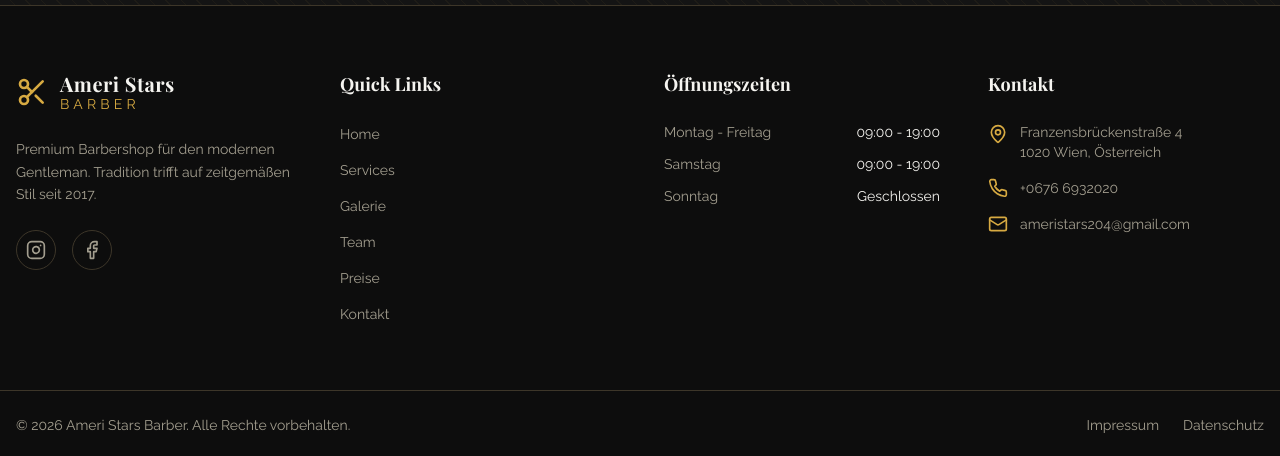
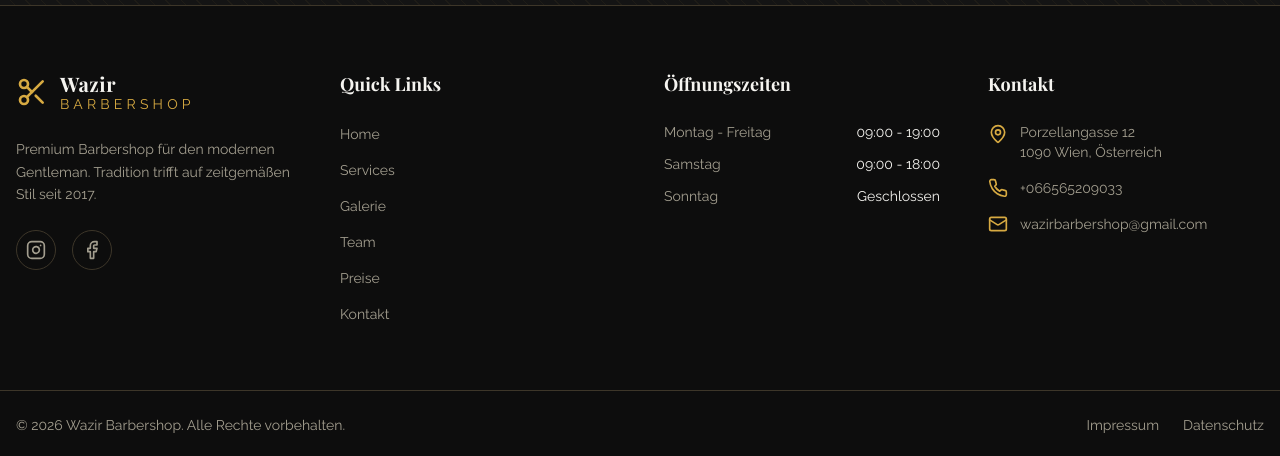
Before and after one commit to markkoehler-cyber/wazirbarbershop-demo, a React (Vite) app: page / in a window 1280 px wide. Shown: the part 4498-4954 px from the top of the page. Built offline with nearby package versions, Linux system fonts and the light colour scheme.

Commit message:
Update Footer.tsx

```diff
--- a/src/components/Footer.tsx
+++ b/src/components/Footer.tsx
@@ -15,10 +15,10 @@ export const Footer = () => {
               <Scissors className="w-8 h-8 text-primary transition-transform duration-300 group-hover:rotate-45" />
               <div className="flex flex-col">
                 <span className="font-display text-xl font-bold text-foreground tracking-wide">
-                  Ameri Stars
+                  Wazir
                 </span>
                 <span className="text-primary text-sm tracking-[0.3em] uppercase -mt-1">
-                  Barber
+                  Barbershop
                 </span>
               </div>
             </Link>
@@ -28,7 +28,7 @@ export const Footer = () => {
             </p>
             <div className="flex gap-4">
               <a
-                href="https://www.instagram.com/ameri_stars/"
+                href="https://www.instagram.com/wazir_barbershop/"
                 target="_blank"
                 rel="noopener noreferrer"
                 className="w-10 h-10 rounded-full border border-border flex items-center justify-center text-muted-foreground hover:border-primary hover:text-primary transition-all duration-300"
@@ -37,7 +37,7 @@ export const Footer = () => {
                 <Instagram className="w-5 h-5" />
               </a>
               <a
-                href="https://www.facebook.com/ameri_stars"
+                href="https://www.facebook.com/profile.php?id=61557891711535"
                 target="_blank"
                 rel="noopener noreferrer"
                 className="w-10 h-10 rounded-full border border-border flex items-center justify-center text-muted-foreground hover:border-primary hover:text-primary transition-all duration-300"
@@ -86,7 +86,7 @@ export const Footer = () => {
               </li>
               <li className="flex justify-between text-muted-foreground">
                 <span>Samstag</span>
-                <span className="text-foreground">09:00 - 19:00</span>
+                <span className="text-foreground">09:00 - 18:00</span>
               </li>
               <li className="flex justify-between text-muted-foreground">
                 <span>Sonntag</span>
@@ -104,26 +104,26 @@ export const Footer = () => {
               <li className="flex items-start gap-3">
                 <MapPin className="w-5 h-5 text-primary shrink-0 mt-0.5" />
                 <span className="text-muted-foreground text-sm">
-                  Franzensbrückenstraße 4<br />
-                  1020 Wien, Österreich
+                  Porzellangasse 12<br />
+                  1090 Wien, Österreich
                 </span>
               </li>
               <li className="flex items-center gap-3">
                 <Phone className="w-5 h-5 text-primary shrink-0" />
                 <a
-                  href="tel:+0676 6932020"
+                  href="tel:+066565209033"
                   className="text-muted-foreground hover:text-primary transition-colors text-sm"
                 >
-                  +0676 6932020
+                  +066565209033
                 </a>
               </li>
               <li className="flex items-center gap-3">
                 <Mail className="w-5 h-5 text-primary shrink-0" />
                 <a
-                  href="mailto:ameristars204@gmail.com"
+                  href="mailto:wazirbarbershop@gmail.com"
                   className="text-muted-foreground hover:text-primary transition-colors text-sm"
                 >
-                  ameristars204@gmail.com
+                  wazirbarbershop@gmail.com
                 </a>
               </li>
             </ul>
@@ -135,7 +135,7 @@ export const Footer = () => {
       <div className="border-t border-border">
         <div className="container mx-auto px-4 py-6 flex flex-col md:flex-row justify-between items-center gap-4">
           <p className="text-muted-foreground text-sm">
-            © {currentYear} Ameri Stars Barber. Alle Rechte vorbehalten.
+            © {currentYear} Wazir Barbershop. Alle Rechte vorbehalten.
           </p>
           <div className="flex gap-6 text-sm">
             <Link to="/impressum" className="text-muted-foreground hover:text-primary transition-colors">
```
